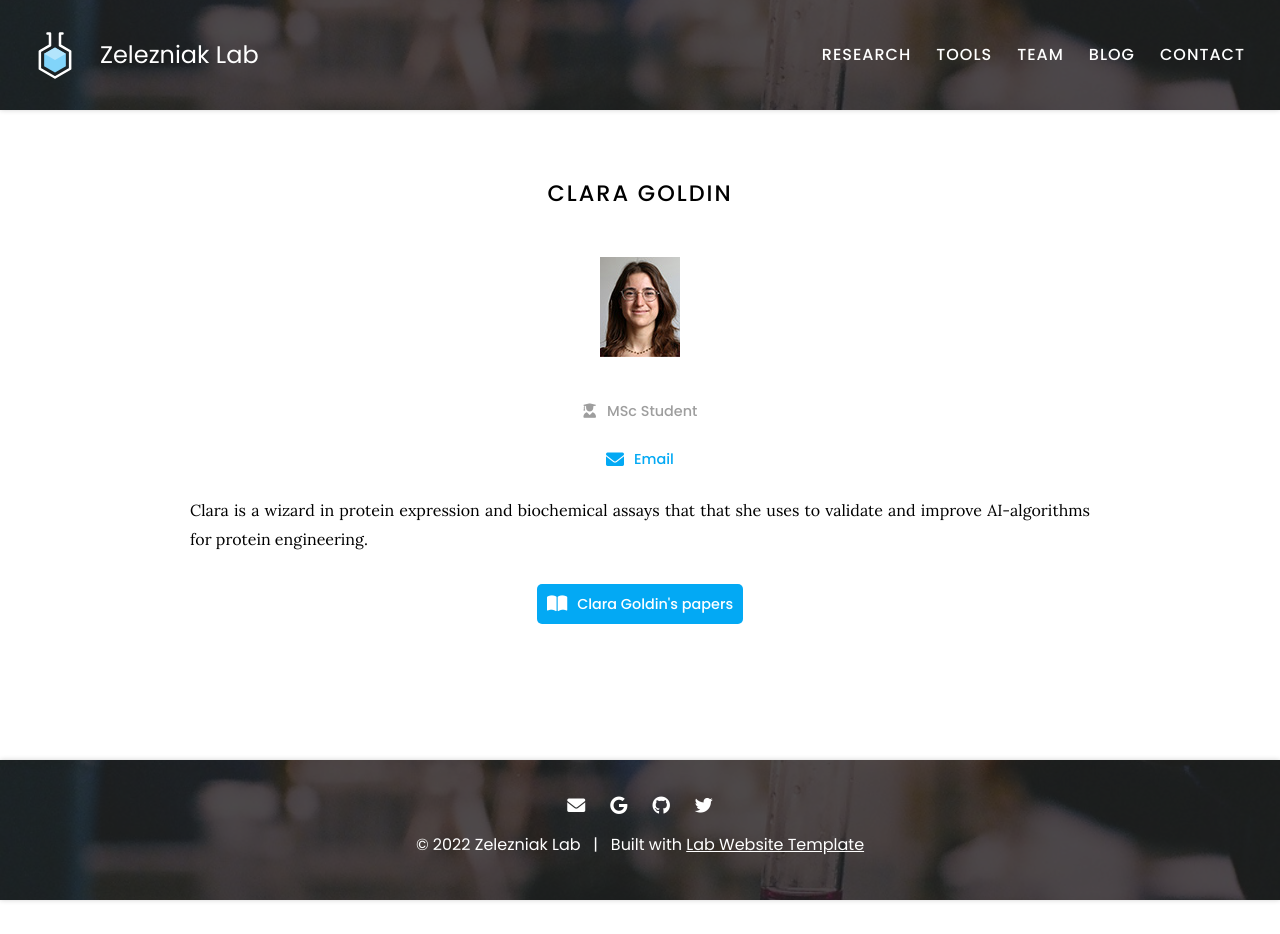
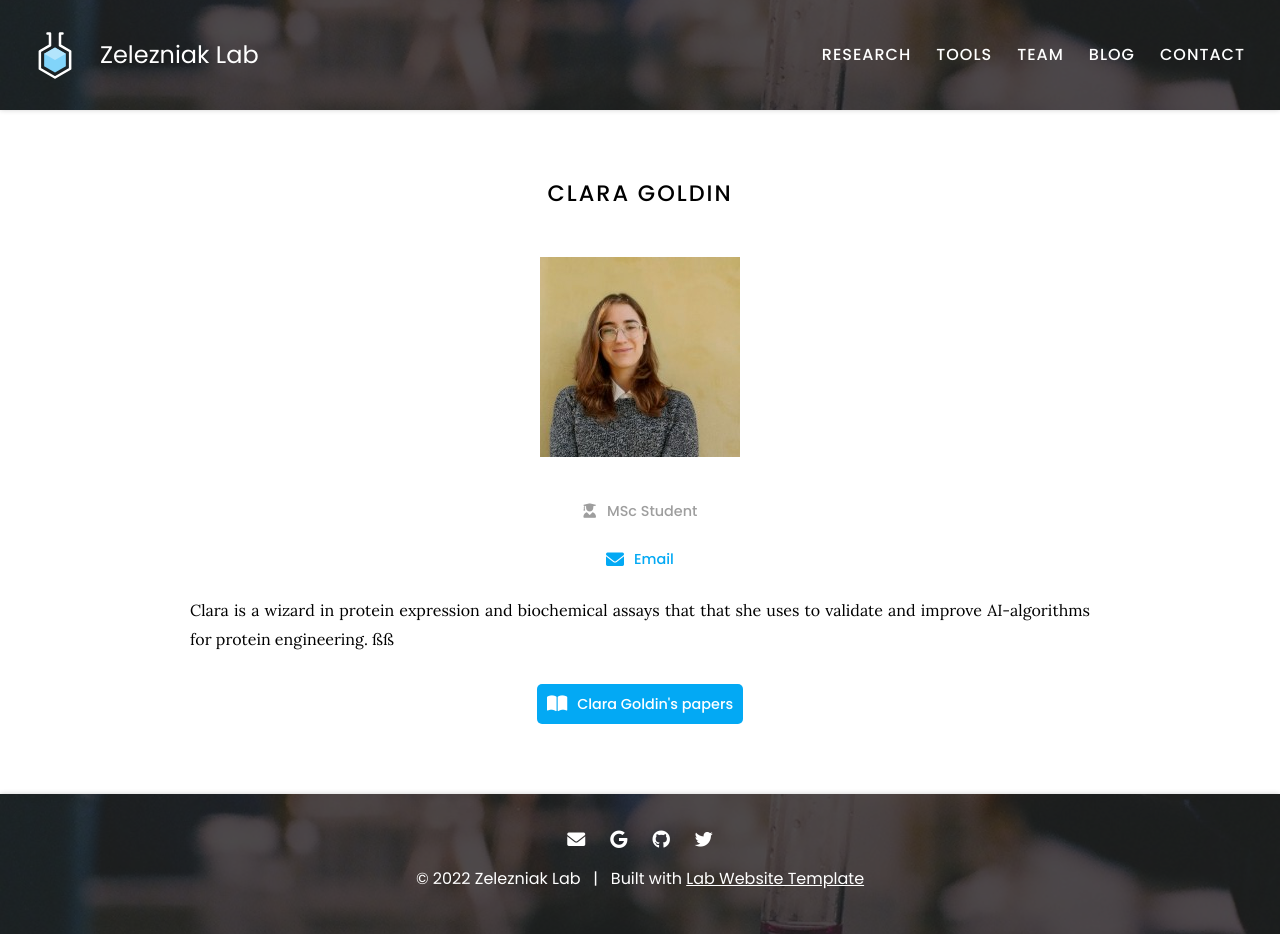
Before and after one commit to zelezniak-lab/zelezniak-lab.github.io, a Jekyll site: the page built from _members/clara-goldin.md, in a window 1280 px wide. Built offline with Jekyll 4.4.1, drawn with Linux system fonts in a browser that asks for light colours; before the commit the page ends 900 px from its top, so only the background shows below that.

Commit message:
Adds members

```diff
--- a/_members/clara-goldin.md
+++ b/_members/clara-goldin.md
@@ -9,4 +9,4 @@
   email: clara.goldin@chalmers.se
 ---
 
-Clara is a wizard in protein expression and biochemical assays that that she uses to validate and improve AI-algorithms for protein engineering.
+Clara is a wizard in protein expression and biochemical assays that that she uses to validate and improve AI-algorithms for protein engineering. ßß
```
Also changed, not shown: _members/hossein-abassi.md (+1 -1 lines), _members/mariia-kokina.md (added, +12 -0 lines), team/index.md (+7 -1 lines), images/clara_goldin.jpg, images/hossein.jpeg (added), images/mariia.jpg (added).
